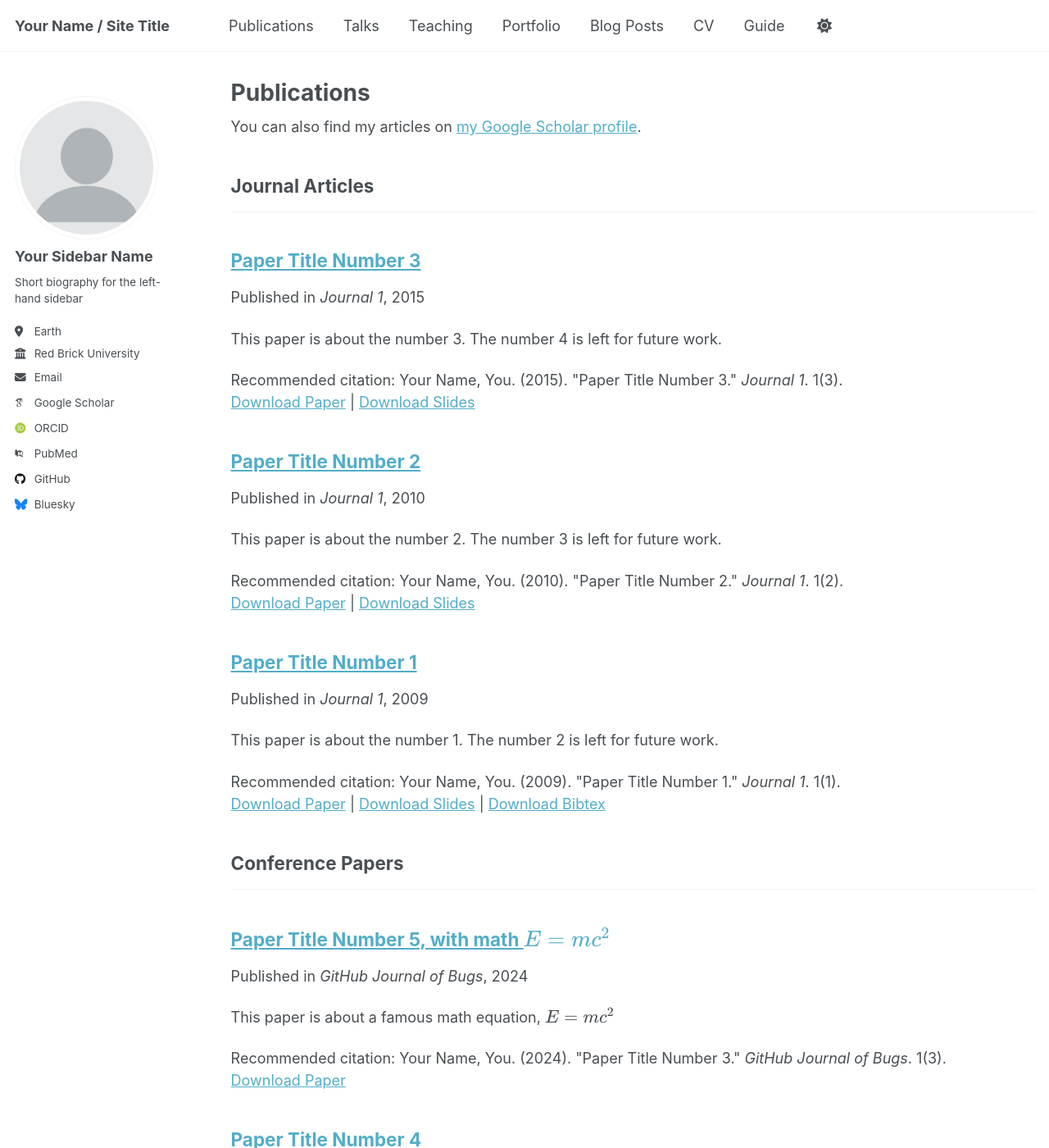
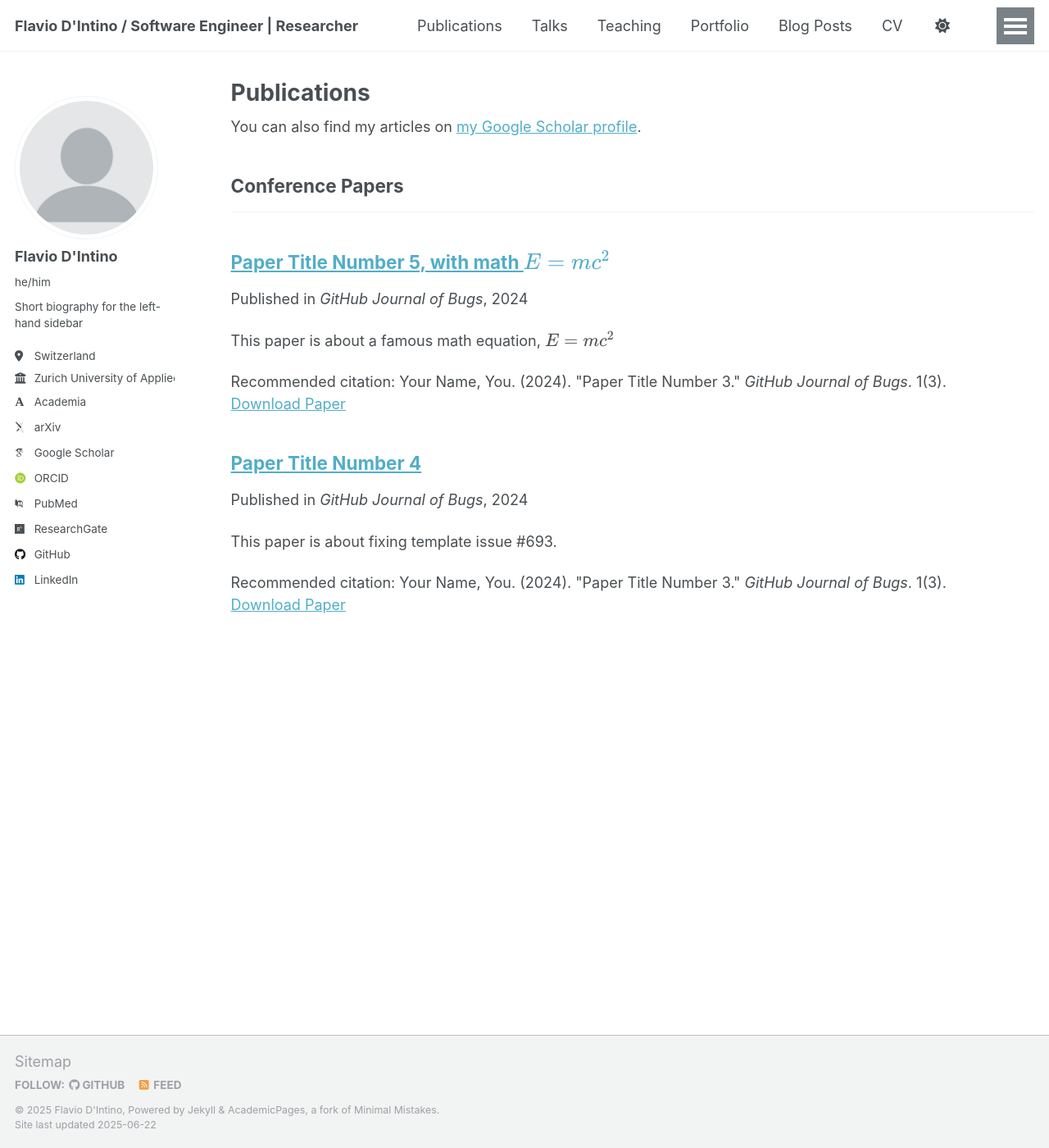
Before and after one commit to dintifla/dintifla.github.io, a Jekyll site: the page built from _pages/publications.html, in a window 1280 px wide and 1400 px high. Shown: the whole window at 82% size. Built offline with Jekyll 4.4.1, drawn with Linux system fonts in a browser that asks for light colours; some web fonts are replaced; some of the changed text lies outside the part shown.

Commit message:
Update _config.yml

```diff
--- a/_config.yml
+++ b/_config.yml
@@ -9,13 +9,13 @@
 # Basic Site Settings
 locale                   : "en-US"
 site_theme               : "default"
-title                    : "Your Name / Site Title"
+title                    : "Flavio D'Intino / Software Engineer | Researcher "
 title_separator          : "-"
-name                     : &name "Your Name"
+name                     : &name "Flavio D'Intino"
 description              : &description "personal description"
-url                      : https://academicpages.github.io # the base hostname & protocol for your site e.g. "https://[your GitHub username].github.io" or if you already have some other page hosted on Github then use "https://[your GitHub username].github.io/[Your Repo Name]"
+url                      : https://dintifla.github.io # the base hostname & protocol for your site e.g. "https://[your GitHub username].github.io" or if you already have some other page hosted on Github then use "https://[your GitHub username].github.io/[Your Repo Name]"
 baseurl                  : "" # the subpath of your site, e.g. "/blog"
-repository               : "academicpages/academicpages.github.io"
+repository               : "dintifla/dintifla.github.io"
 
 # Site Author - The following control what appear as part of the author content on the side bar.
 #               If a field is blank the icon and link will not appear, otherwise it will be shown.
@@ -23,35 +23,35 @@ repository               : "academicpages/academicpages.github.io"
 author:
   # Biographic information
   avatar           : "profile.png"
-  name             : "Your Sidebar Name"
-  pronouns         : # example: "she/her"
+  name             : "Flavio D'Intino"
+  pronouns         : "he/him" # example: "she/her"
   bio              : "Short biography for the left-hand sidebar"
-  location         : "Earth"
-  employer         : "Red Brick University"
+  location         : "Switzerland"
+  employer         : "Zurich University of Applied Sciences"
   uri              : # URL
-  email            : "none@example.org"
+  email            : # "none@example.org"
 
   # Academic websites
-  academia         : # URL
-  arxiv            : # URL - Update with the correct link to your profile
-  googlescholar    : "https://scholar.google.com/citations?user=PS_CX0AAAAAJ"
+  academia         : "https://www.zhaw.ch/en/about-us/person/dint" # URL
+  arxiv            : "https://arxiv.org/search/?searchtype=author&query=D%27Intino%2C+F" # URL - Update with the correct link to your profile
+  googlescholar    : "https://scholar.google.com/citations?hl=en&user=y8sXCmwAAAAJ"
   impactstory      : # URL
-  orcid            : "http://orcid.org/yourorcidurl"
+  orcid            : "https://orcid.org/0009-0007-2245-7799"
   semantic         : # URL
   pubmed           : "https://www.ncbi.nlm.nih.gov/pubmed/?term=john+snow"
-  researchgate     : # URL
+  researchgate     : "https://www.researchgate.net/profile/Flavio-Dintino" # URL
   scopus           : # URL
 
   # Repositories and software development
   bitbucket        : # Username - Update with your username on the site
   codepen          : # Username
   dribbble         : # Username
-  github           : "academicpages"
+  github           : "dintifla"
   kaggle           : # Username
   stackoverflow    : # User number or user number and name (i.e., use "1" or "1/jeff-atwood")
 
   # Social media
-  bluesky          : "bsky.app" # Replace this with you Bluesky username
+  bluesky          : # "bsky.app" # Replace this with you Bluesky username
   facebook         : # Username
   flickr           : # Username
   foursquare       : # Username
@@ -60,7 +60,7 @@ author:
   keybase          : # Username
   instagram        : # Username
   lastfm           : # Username
-  linkedin         : # Username
+  linkedin         : "flavio-d-intino-505937165" # Username
   mastodon         : # URL
   medium           : # URL
   pinterest        : # Username
@@ -78,10 +78,10 @@ author:
 
 # Publication Category - The following the list of publication categories and their headings
 publication_category:
-  books:
-    title: 'Books'
-  manuscripts:
-    title: 'Journal Articles'
+  # books:
+    # title: 'Books'
+  # manuscripts:
+    # title: 'Journal Articles'
   conferences:
     title: 'Conference Papers'
 
```
